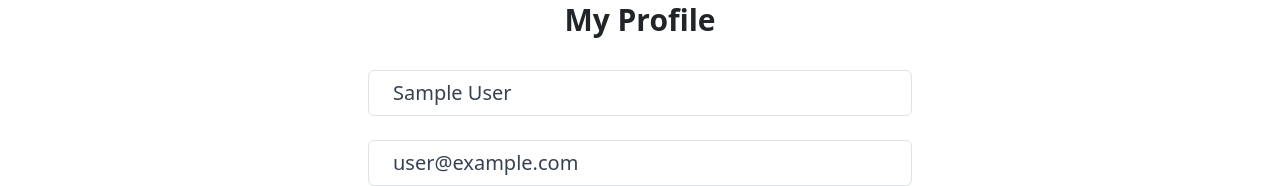
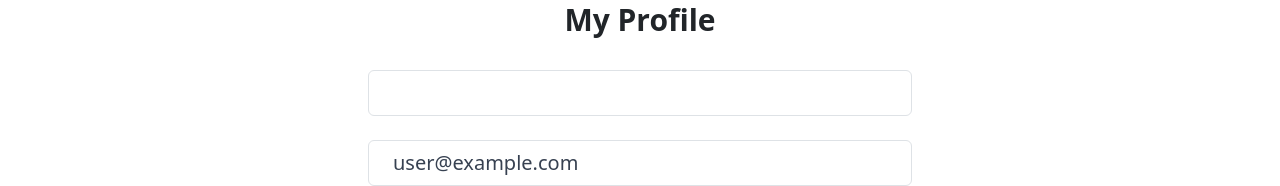
Before and after one commit to miller12554/MHI-Google-Site, a React (Create React App) app: page /profile in a window 1280 px wide. Shown: the part 205-391 px from the top of the page. Built offline with nearby package versions, Linux system fonts and the light colour scheme; no server answers; sample sign-in values are in the browser's storage.

Commit message:
Added the profile edit and apdate features

```diff
--- a/src/components/pages/Google-Page/Profile.jsx
+++ b/src/components/pages/Google-Page/Profile.jsx
@@ -1,10 +1,15 @@
 import React, { useState } from 'react'
-import { getAuth } from 'firebase/auth';
+import { getAuth, updateProfile } from 'firebase/auth';
 import { useNavigate } from 'react-router-dom';
+import { db } from './firebase';
+import { updateDoc, doc } from 'firebase/firestore';
+import { toast } from 'react-toastify';
 
 function Profile() {
     const auth = getAuth()
     const navigate = useNavigate()
+    const [changeDetail, setChangeDetail] = useState(false)
+
     const [formData, setFormData] = useState({
         name: auth.currentUser.displayName,
         email: auth.currentUser.email
@@ -15,7 +20,33 @@
     function onLogout() {
         auth.signOut()
         navigate("/")
+    }
 
+    function onChange(e) {
+        setFormData((prevState) => ({
+            ...prevState,
+            [e.target.id]: e.target.value,
+        }));
+
+    }
+
+
+    async function onSubmit() {
+        try {
+            if (auth.currentUser.displayName !== name) {
+                await updateProfile(auth.currentUser, {
+                    displayName: name,
+                });
+
+                const docRef = doc(db, "users", auth.currentUser.uid)
+                await updateDoc(docRef, {
+                    name,
+                });
+            }
+            toast.success('Profile has been updated')
+        } catch (error) {
+            toast.error("Could not update the profile")
+        }
 
     }
     return (
@@ -25,9 +56,12 @@
                 <div className='w-full md:w-[50%] mt-6 px-3'>
                     <form>
 
-                        <input type="text" id="name" value={name} disabled
-                            className='mb-6 w-full px-4 py-2 text-xl text-gray-700 bg-white border border-gray-300
-                        rounded transition ease-in-out'/>
+                        <input type="text"
+                            id="name"
+                            disabled={!changeDetail}
+                            onChange={onChange}
+                            className={`mb-6 w-full px-4 py-2 text-xl text-gray-700 bg-white border border-gray-300 rounded transition ease-in-out ${changeDetail && "bg-red-200 focus:bg-red-200"}`} />
+
 
                         <input type="email" id="email" value={email} disabled
                             className='mb-6 w-full px-4 py-2 text-xl text-gray-700 bg-white border border-gray-300
@@ -36,7 +70,15 @@
                         <div className="flex justify-between whitespace-nowrap text-sm sm:text-lg ">
                             <p className='flex items-center mb-6'>Do you want to update Profile
 
-                                <span className='text-red-600 hover::text-red-800 transition ease-in-out duration-200 ml-1 cursor-pointer'>Edit</span>
+                                <span
+                                    onClick={() => {
+                                        changeDetail && onSubmit()
+                                        setChangeDetail((prevState) => !prevState);
+                                    }}
+                                    className='text-red-600 hover::text-red-800 transition ease-in-out duration-200 ml-1 cursor-pointer'>
+                                    {changeDetail ? "Apply Change" : "Edit"
+                                    }
+                                </span>
                             </p>
                             <p onClick={onLogout} className='text-blue-600 hover:text-800 transition duration-300 ease-in-out cursor-pointer'>Sign out!</p>
 
@@ -46,5 +88,6 @@
             </section>
         </>
     )
+
 }
 export default Profile;
```
